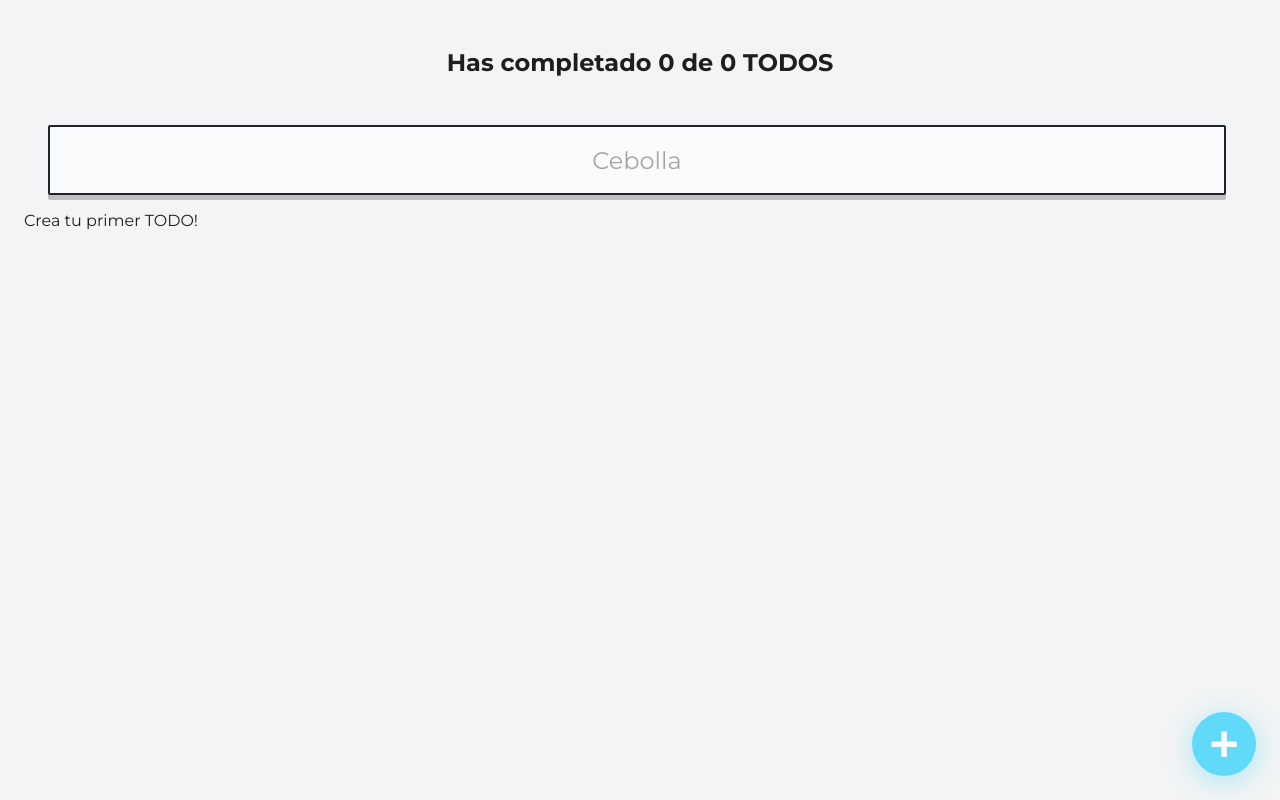
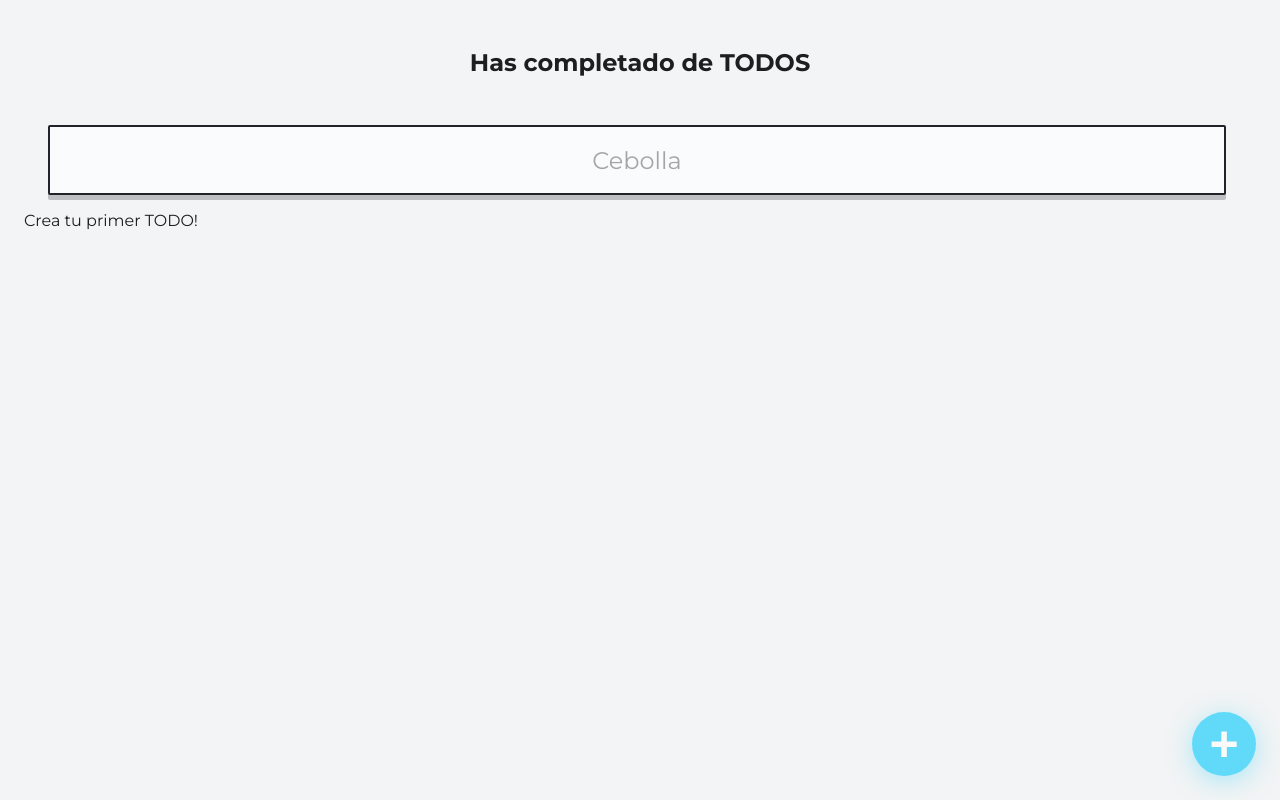
Before and after one commit to David-jughead/things-to-do-machine, a React (Create React App) app: page / in a window 1280 px wide. Built offline with nearby package versions, Linux system fonts and the light colour scheme.

Commit message:
Context compartido

```diff
--- /dev/null
+++ b/src/TodoContext/index.js
@@ -0,0 +1,61 @@
+import React from "react";
+import { useLocalStorange } from "./useLocalStorage";
+
+const TodoContext = React.createContext();
+
+function TodoProvider(props) {
+  const {
+    item: todos,
+    saveItem: saveTodos,
+    loading,
+    error,
+  } = useLocalStorange('Todos_v1', []);
+  const [ searchValue, setSearchValue ] = React.useState('');
+
+  const completedTodos = todos.filter(todo => !!todo.completed).length;
+  const totalTodos = todos.length;
+
+  let searchedTodos = [];
+
+  if (!searchValue.length >= 1) {
+    searchedTodos = todos;
+  } else {
+    searchedTodos = todos.filter(todo => {
+      const todoText = todo.text.toLowerCase();
+      const searchText = searchValue.toLowerCase();
+      return todoText.includes(searchText);
+    });
+  }
+
+  const completeTodo = (text) => {
+    const todoIndex = todos.findIndex(todo => todo.text === text);
+    const newTodos = [...todos];
+    newTodos[todoIndex].completed = true;
+    saveTodos(newTodos);
+  };
+
+  const deleteTodo = (text) => {
+    const todoIndex = todos.findIndex(todo => todo.text === text);
+    const newTodos = [...todos];
+    newTodos.splice(todoIndex, 1);
+    saveTodos(newTodos);
+  };
+
+  return (
+    <TodoContext.Provider value={{
+      loading,
+      error,
+      totalTodos,
+      completedTodos,
+      searchValue,
+      setSearchValue,
+      searchedTodos,
+      completeTodo,
+      deleteTodo,
+    }}>
+      {props.children}
+    </TodoContext.Provider>
+  );
+}
+
+export { TodoContext, TodoProvider };
--- /dev/null
+++ b/src/TodoContext/useLocalStorage.js
@@ -0,0 +1,47 @@
+import React from "react";
+
+function useLocalStorange(itemName, initialValue) {
+  const [error, setError] = React.useState(false);
+  const [loading, setLoanding] = React.useState(true);
+  const [ item, setItem ] = React.useState(initialValue);
+
+  React.useEffect(() => {
+    setTimeout(() => {
+      try {
+        const localStorageItem = localStorage.getItem(itemName);
+        let parsedItem;
+
+        if (!localStorageItem) {
+          localStorage.setItem(itemName, JSON.stringify(initialValue));
+          parsedItem = initialValue;
+        } else {
+          parsedItem = JSON.parse(localStorageItem);
+        }
+
+        setItem(parsedItem);
+        setLoanding(false);
+      } catch (error) {
+        setError(error);
+      }
+    }, 1000);
+  });
+
+  const saveItem = (newItem) => {
+    try {
+      const stringifiedItem = JSON.stringify(newItem);
+      localStorage.setItem(itemName, stringifiedItem);
+      setItem(newItem);
+    } catch (error) {
+      setError(error);
+    }
+  };
+
+  return {
+    item,
+    saveItem,
+    loading,
+    error,
+  };
+}
+
+export {useLocalStorange};
--- a/src/app/App.js
+++ b/src/app/App.js
@@ -1,107 +1,13 @@
 import React from "react";
+import { TodoProvider } from "../TodoContext";
 import { AppUI } from './AppUI'
 // import './App.css';
 
-// const defaultTodos = [
-//   { text: 'Cortar cebolla', completed: true },
-//   { text: 'Tomar el curso de intro a react', completed: false },
-//   { text: 'LLorar con la llorona', completed: false },
-// ]
-
-function useLocalStorange(itemName, initialValue) {
-  const [error, setError] = React.useState(false);
-  const [loading, setLoanding] = React.useState(true);
-  const [ item, setItem ] = React.useState(initialValue);
-
-  React.useEffect(() => {
-    setTimeout(() => {
-      try {
-        const localStorageItem = localStorage.getItem(itemName);
-        let parsedItem;
-
-        if (!localStorageItem) {
-          localStorage.setItem(itemName, JSON.stringify(initialValue));
-          parsedItem = initialValue;
-        } else {
-          parsedItem = JSON.parse(localStorageItem);
-        }
-
-        setItem(parsedItem);
-        setLoanding(false);
-      } catch (error) {
-        setError(error);
-      }
-    }, 1000);
-  });
-
-  const saveItem = (newItem) => {
-    try {
-      const stringifiedItem = JSON.stringify(newItem);
-      localStorage.setItem(itemName, stringifiedItem);
-      setItem(newItem);
-    } catch (error) {
-      setError(error);
-    }
-  };
-
-  return {
-    item,
-    saveItem,
-    loading,
-    error,
-  };
-}
-
 function App() {
-  const {
-    item: todos,
-    saveItem: saveTodos,
-    loading,
-    error,
-  } = useLocalStorange('Todos_v1', []);
-  const [ searchValue, setSearchValue ] = React.useState('');
-
-  const completedTodos = todos.filter(todo => !!todo.completed).length;
-  const totalTodos = todos.length;
-
-  let searchedTodos = [];
-
-  if (!searchValue.length >= 1) {
-    searchedTodos = todos;
-  } else {
-    searchedTodos = todos.filter(todo => {
-      const todoText = todo.text.toLowerCase();
-      const searchText = searchValue.toLowerCase();
-      return todoText.includes(searchText);
-    });
-  }
-
-  const completeTodo = (text) => {
-    const todoIndex = todos.findIndex(todo => todo.text === text);
-    const newTodos = [...todos];
-    newTodos[todoIndex].completed = true;
-    saveTodos(newTodos);
-  };
-
-  const deleteTodo = (text) => {
-    const todoIndex = todos.findIndex(todo => todo.text === text);
-    const newTodos = [...todos];
-    newTodos.splice(todoIndex, 1);
-    saveTodos(newTodos);
-  };
-
   return (
-    <AppUI
-      loading={loading}
-      error={error}
-      totalTodos={totalTodos}
-      completedTodos={completedTodos}
-      searchValue={searchValue}
-      setSearchValue={setSearchValue}
-      searchedTodos={searchedTodos}
-      completeTodo={completeTodo}
-      deleteTodo={deleteTodo}
-    />
+    <TodoProvider>
+      <AppUI />
+    </TodoProvider>
   );
 }
 
--- a/src/app/AppUI.js
+++ b/src/app/AppUI.js
@@ -1,33 +1,19 @@
 import React from "react";
+import { TodoContext } from "../TodoContext";
 import { TodoCounter } from "../TodoCounter";
 import { TodoSearch } from "../TodoSearch";
 import { TodoList } from "../todoList";
 import { TodoItem } from "../TodoItem";
 import { CreateTodoButton } from "../CreateTodoButton";
 
-function AppUI({
-  loading,
-  error,
-  totalTodos,
-  completedTodos,
-  searchValue,
-  setSearchValue,
-  searchedTodos,
-  completeTodo,
-  deleteTodo,
-}) {
+function AppUI() {
   return (
     <React.Fragment>
-      <TodoCounter
-        total={totalTodos}
-        completed={completedTodos}
-      />
+      <TodoCounter />
+      <TodoSearch />
 
-      <TodoSearch
-        searchValue={searchValue}
-        setSearchValue={setSearchValue}
-      />
-
+      <TodoContext.Consumer>
+        {({ error, loading, searchedTodos, completeTodo, deleteTodo }) => (
           <TodoList>
             {error && <p>Desesperate, hubo un error...</p>}
             {loading && <p>Estamos Cargando, no desesperes...</p>}
@@ -43,6 +29,8 @@ function AppUI({
               />
             ))}
           </TodoList>
+        )}
+      </TodoContext.Consumer>
 
       <CreateTodoButton />
     </React.Fragment>
```
Lines whose indentation alone changed are shown as unchanged.
